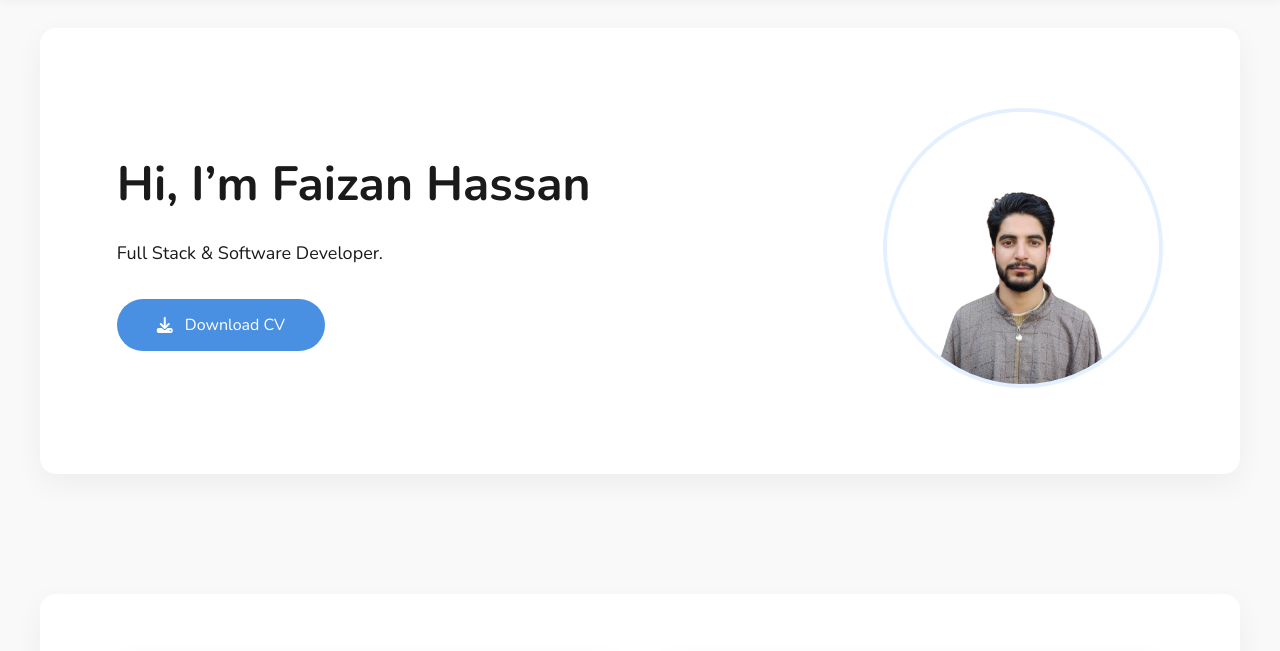
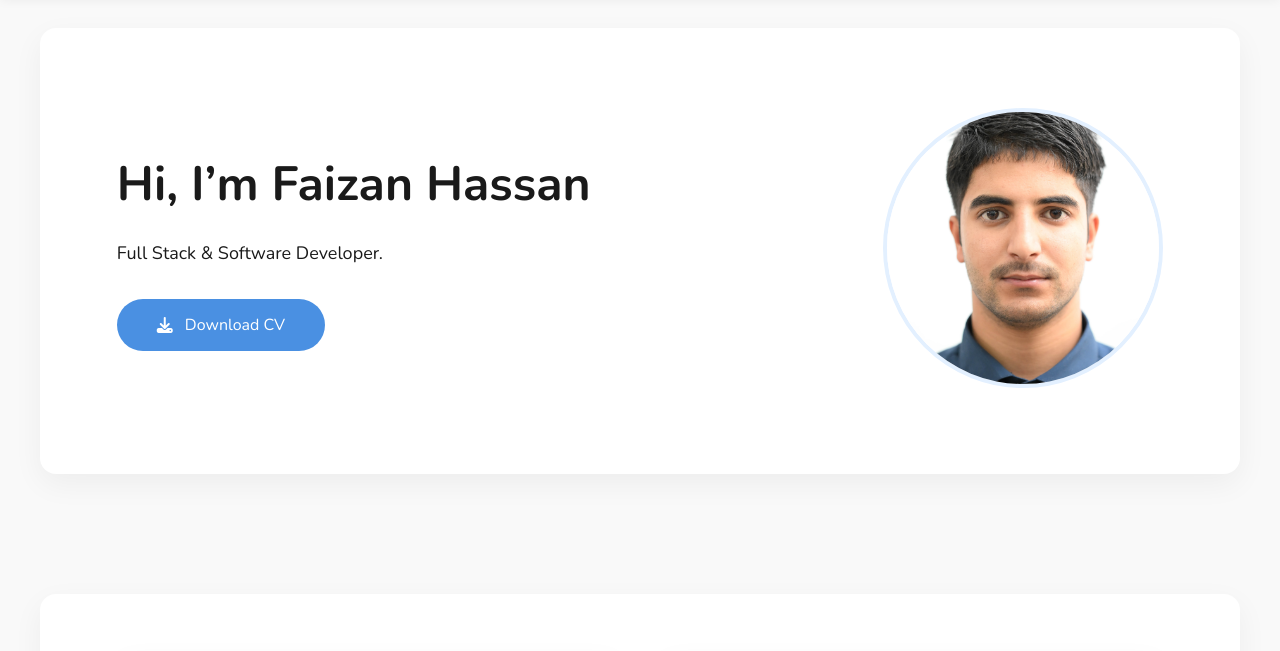
Before and after one commit to faizan07-prog/new-project, a website: page frontend/index.html in a window 1280 px wide. Shown: the part 92-743 px from the top of the page. Drawn offline with nearby package versions, Linux system fonts and the light colour scheme.

Commit message:
New index.html

```diff
--- a/frontend/index.html
+++ b/frontend/index.html
@@ -42,7 +42,7 @@
       </div>
 
       <div class="home-image">
-        <img src="profile.jpeg.png" alt="Profile" />
+        <img src="profile.jpeg.jpeg" alt="Profile" />
       </div>
     </section>
 
```
Also changed, not shown: frontend/profile.jpeg.jpeg (added), frontend/profile.jpeg.png (deleted).
